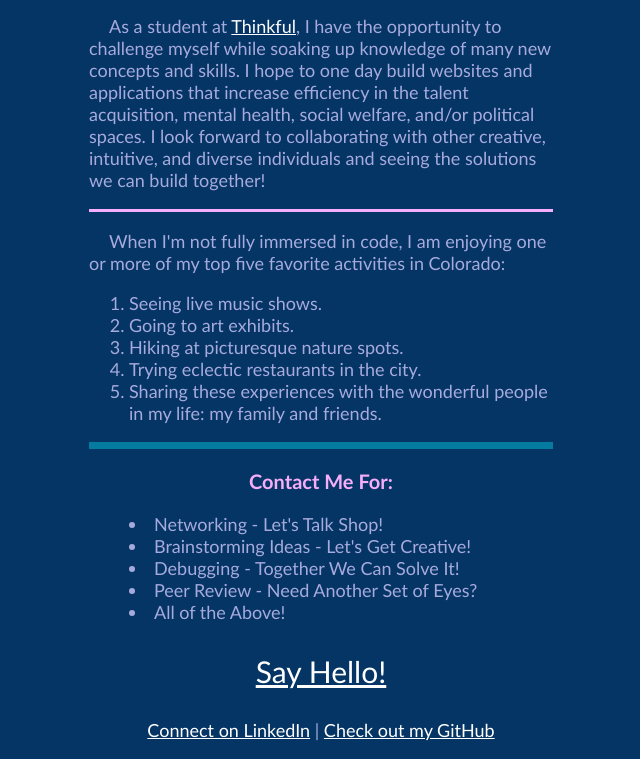
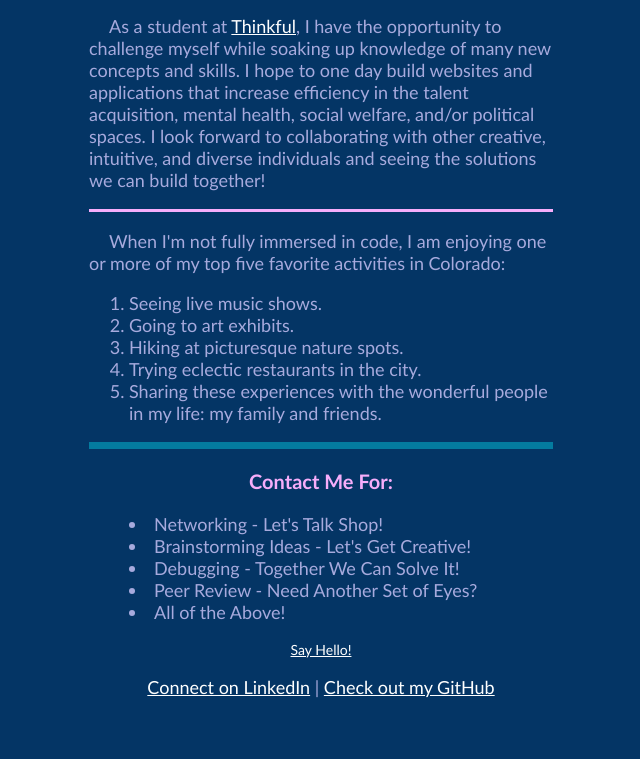
Before and after one commit to caitlinjrichmond/portfolio-webpage, a plain HTML site: page index.html in a window 1280 px wide. Shown: the part 875-1634 px from the top of the page, without its empty margins (319-959 px from the left). After the commit the page ends 1591 px from the top, so only its background shows below. Drawn offline with Linux system fonts and the light colour scheme.

Commit message:
Update style.css

```diff
--- a/style.css
+++ b/style.css
@@ -91,5 +91,5 @@ footer {
 }
 
 .say-hello {
-  font-size: 30px;
+  font-size: 14px;
 }
```
